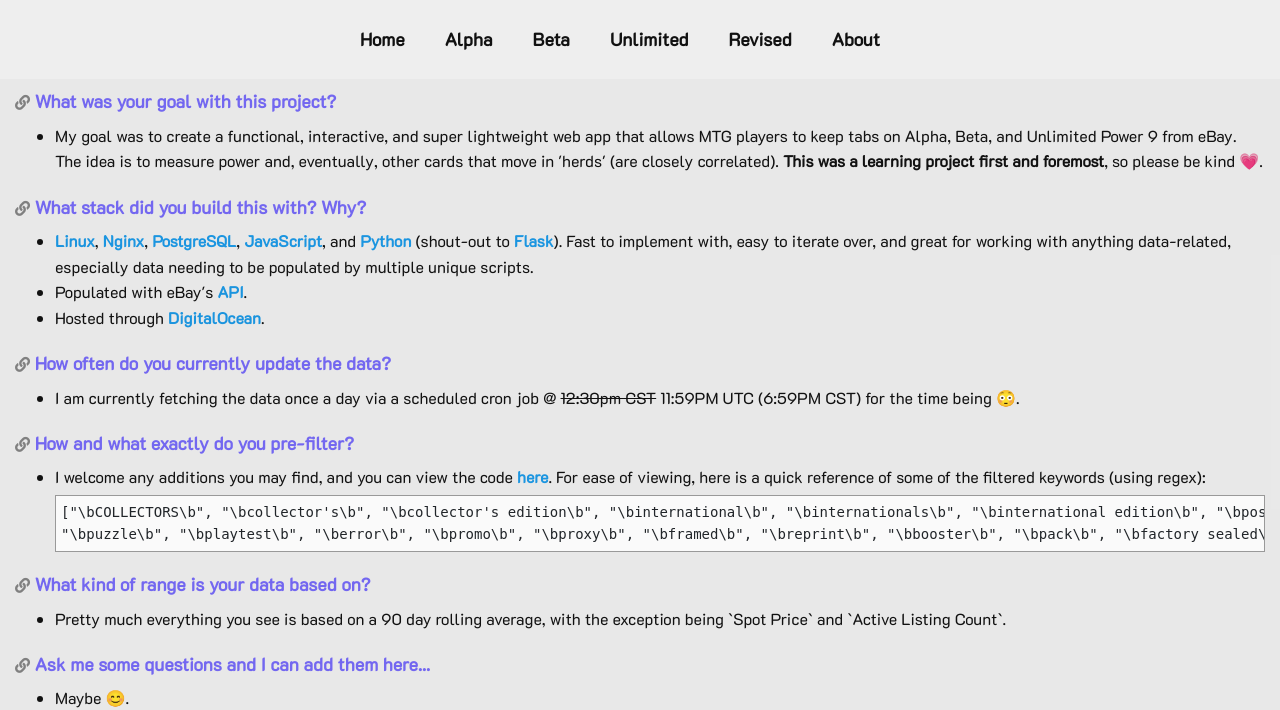
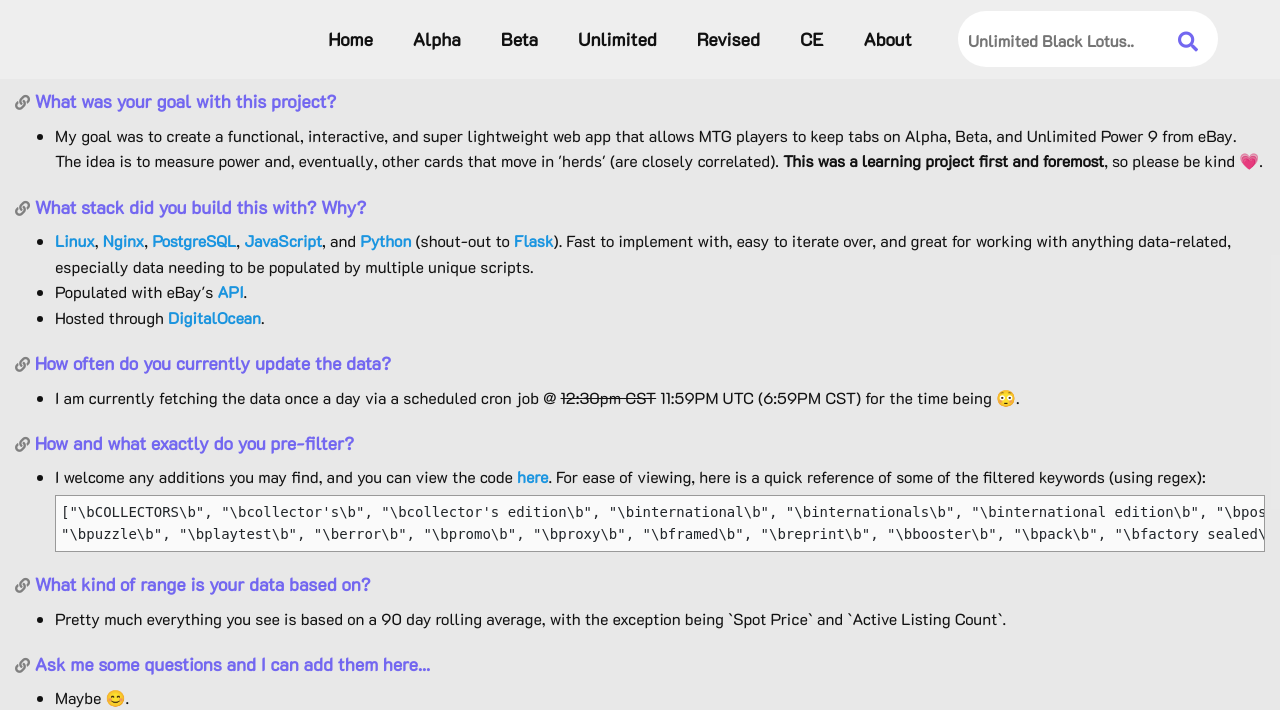
Before and after one commit to Cooops/abupower, a Flask app: page /about in a window 1280 px wide. Shown: the top 710 px of the page. Run offline with Flask 2, Linux system fonts and the light colour scheme; parts of the project's set-up code (start-up, migrations or seed data) failed here and were passed over; some libraries are stand-ins or nearby versions.

Commit message:
Update nav_generic.html

```diff
--- a/templates/nav_generic.html
+++ b/templates/nav_generic.html
@@ -5,9 +5,10 @@
     <li><a href="/beta">Beta</a></li>
     <li><a href="/unlimited">Unlimited</a></li>
     <li><a href="/revised">Revised</a></li>
+    <li><a href="/collectors">CE</a></li>
     <li><a href="/about">About</a></li>
     <li>
-        <form id="search" method="get" action="{{ url_for('location') }}" class="nav-search-box">
+        <form id="search" method="get" action="{{ url_for('location') }}" class="search-box-nav">
             <!-- <input class="s-box" type="text" name="search" placeholder="Unlimited Black Lotus.. "> -->
             <input id="locationfield" class="s-box" type="text" name="search" placeholder="Unlimited Black Lotus..">
             <!-- <a class="s-btn" href="http://127.0.0.1:8050/unlimited/stats/power/black-lotus"> -->
```
